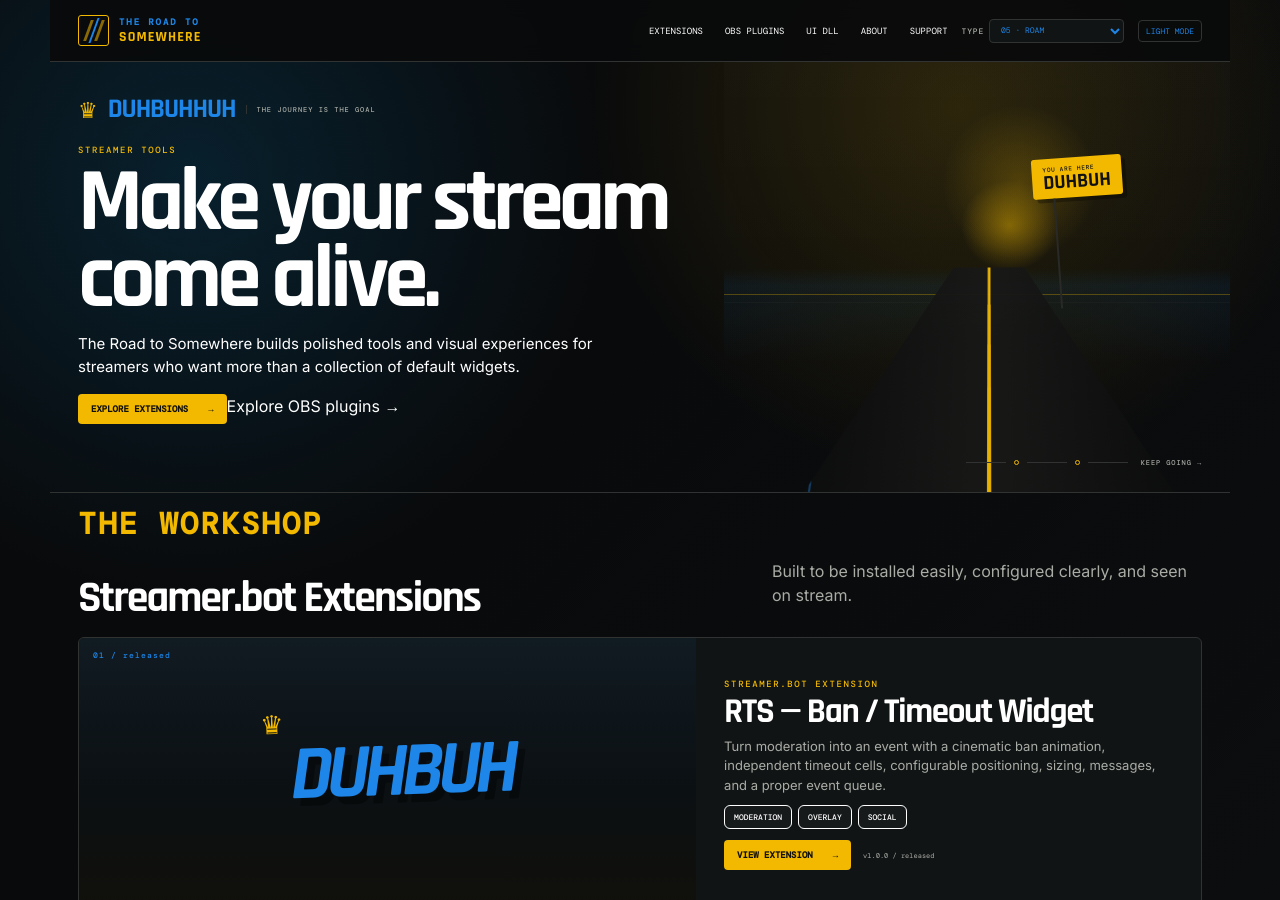
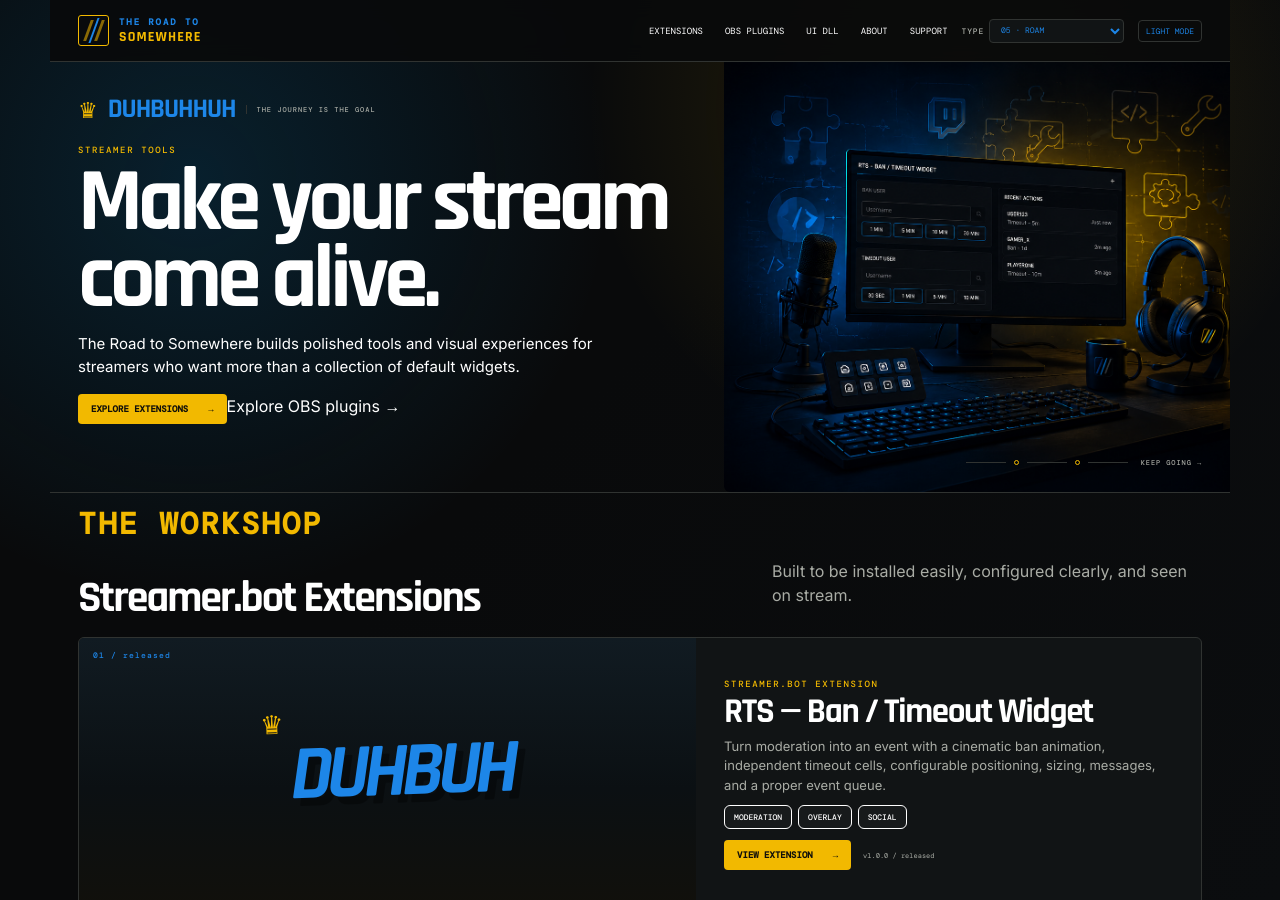
Before and after one commit to DizzyBHigh/road-to-somewhere, a Jekyll site: the page built from index.html, in a window 1280 px wide and 900 px high. Built offline with Jekyll 4.4.1, drawn with Linux system fonts in a browser that asks for light colours.

Commit message:
Use RTS front-page computer graphic

```diff
--- a/index.html
+++ b/index.html
@@ -6,7 +6,7 @@
 {% assign rts = site.data["rts-ban-timeout-widget"] %}
 {% assign obs = site.data["obs-move-workflow"] %}
 <main>
-  <section class="hero"><div class="hero-main"><div class="dbhh-lockup"><span class="crown" aria-hidden="true">♛</span><span class="dbhh-name">DuhBuhHuh</span><span class="dbhh-tag">THE JOURNEY IS THE GOAL</span></div><div class="eyebrow">STREAMER TOOLS</div><h1>Make your stream<br><em>come alive.</em></h1><p class="hero-copy">The Road to Somewhere builds polished tools and visual experiences for streamers who want more than a collection of default widgets.</p><div class="hero-actions"><a class="button" href="#extensions">Explore extensions <span>→</span></a><a class="secondary-button" href="{{ '/obs-plugins/' | relative_url }}">Explore OBS plugins <span>→</span></a></div></div><div class="hero-road-art" aria-hidden="true"><div class="hero-road-sky"></div><div class="hero-road-horizon"></div><div class="hero-road"><i></i><b></b></div><div class="hero-road-sign"><span>YOU ARE HERE</span><strong>DUHBUH</strong></div></div><div class="route-line" aria-hidden="true"><span></span><i></i><span></span><i></i><span></span><b>KEEP GOING →</b></div></section>
+  <section class="hero"><div class="hero-main"><div class="dbhh-lockup"><span class="crown" aria-hidden="true">♛</span><span class="dbhh-name">DuhBuhHuh</span><span class="dbhh-tag">THE JOURNEY IS THE GOAL</span></div><div class="eyebrow">STREAMER TOOLS</div><h1>Make your stream<br><em>come alive.</em></h1><p class="hero-copy">The Road to Somewhere builds polished tools and visual experiences for streamers who want more than a collection of default widgets.</p><div class="hero-actions"><a class="button" href="#extensions">Explore extensions <span>→</span></a><a class="secondary-button" href="{{ '/obs-plugins/' | relative_url }}">Explore OBS plugins <span>→</span></a></div></div><div class="hero-road-art" aria-hidden="true"><img src="{{ '/assets/images/rts-front-page-graphic-computer.png' | relative_url }}" alt="" style="width:100%;height:100%;object-fit:cover;object-position:right center;display:block;"></div><div class="route-line" aria-hidden="true"><span></span><i></i><span></span><i></i><span></span><b>KEEP GOING →</b></div></section>
   <section id="extensions" class="section"><div class="section-kicker">THE WORKSHOP</div><div class="section-heading"><h3>Streamer.bot Extensions</h3><p>Built to be installed easily, configured clearly, and seen on stream.</p></div><article class="product-card"><div class="product-art"><div class="product-badge">01 / {{ rts.status }}</div><div class="van-lockup"><span class="crown">♛</span><span class="van">DUHBUH</span></div></div><div class="product-info"><div class="product-type">{{ rts.listing.type | default: 'STREAMER.BOT EXTENSION' }}</div><h3>{{ rts.name }}</h3><p>{{ rts.description }}</p><div class="tags">{% for tag in rts.tags %}<span>{{ tag }}</span>{% endfor %}</div><div class="product-actions"><a class="button" href="{{ '/extensions/' | append: rts.slug | append: '/' | relative_url }}">View extension <span>→</span></a><span class="status">v{{ rts.version }} / {{ rts.status }}</span></div></div><div class="product-card-footer"><span>01</span><strong>{{ rts.listing.footerLabel | default: rts.website.footerLabel }}</strong><span>v{{ rts.version }}</span></div></article></section>
   <section id="obs-plugins" class="section"><div class="section-kicker">OBS STUDIO</div><div class="section-heading"><h3>OBS Plugins</h3><p>Native OBS tools for building more capable scenes, workflows, and interactions.</p></div><article class="product-card"><div class="product-art"><div class="product-badge">OBS / {{ obs.version }}</div><div class="van-lockup"><span class="van">OBS</span></div></div><div class="product-info"><div class="product-type">OBS STUDIO PLUGIN</div><h3>{{ obs.name }}</h3><p>{{ obs.description }}</p><div class="tags">{% for tag in obs.tags %}<span>{{ tag }}</span>{% endfor %}</div><div class="product-actions"><a class="button" href="{{ '/obs-plugins/' | append: obs.slug | append: '/' | relative_url }}">View plugin <span>→</span></a><span class="status">v{{ obs.version }}</span></div></div><div class="product-card-footer"><span>01</span><strong>{{ obs.website.footerLabel }}</strong><span>v{{ obs.version }}</span></div></article></section>
   <section id="about" class="section split"><div><div class="section-kicker">THE IDEA</div><h3>Tools and Widgets with a purpose.</h3></div><div class="copy"><p>The Road to Somewhere is a collection of tools designed to help you <span class="accent-text">REACT</span> to <span class="accent-text">EVENTS</span> and <span class="accent-text">INTERACTIONS</span> from your <span class="accent-text">AUDIENCE</span> and streaming <span class="accent-text">PLATFORMS</span> to help make your stream more <span class="accent-text">ENGAGING</span>.</p><p>Each project is designed as a complete experience: polished visuals, useful configuration, clear documentation, and sensible installation.</p></div></section>
```
